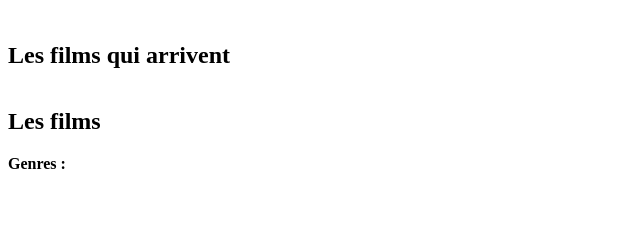
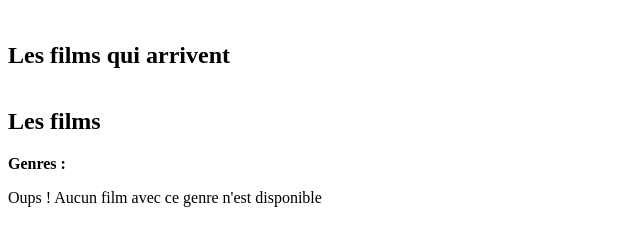
Before and after one commit to lea905/tvTime, a Symfony app: template templates/movie/index.html.twig in a window 1280 px wide. Shown: the part 565-800 px from the top of the page, without its empty margins (0-640 px from the left). Run offline with Twig, Linux system fonts and the light colour scheme; the template is opened without the code that fills it, so the values that code supplies are empty; some libraries are stand-ins or nearby versions.

Commit message:
[ADD] MovieController find

```diff
--- a/templates/movie/index.html.twig
+++ b/templates/movie/index.html.twig
@@ -161,6 +161,11 @@
 
 
             <div class="movies-row d-flex flex-row flex-nowrap gap-3 pb-2" style="overflow-x:auto;">
+                {% if movieGenre is empty %}
+
+                    Oups ! Aucun film avec ce genre n'est disponible
+                {% else %}
+
                 {% for movie in movieGenre %}
                         <article class="movie-card card bg-dark text-light" style="min-width: 180px;">
                             <img
@@ -184,7 +189,9 @@
                                 </a>
                             </div>
                         </article>
+
                 {% endfor %}
+                {% endif %}
             </div>
 
 
```
Lines whose indentation alone changed are shown as unchanged.
